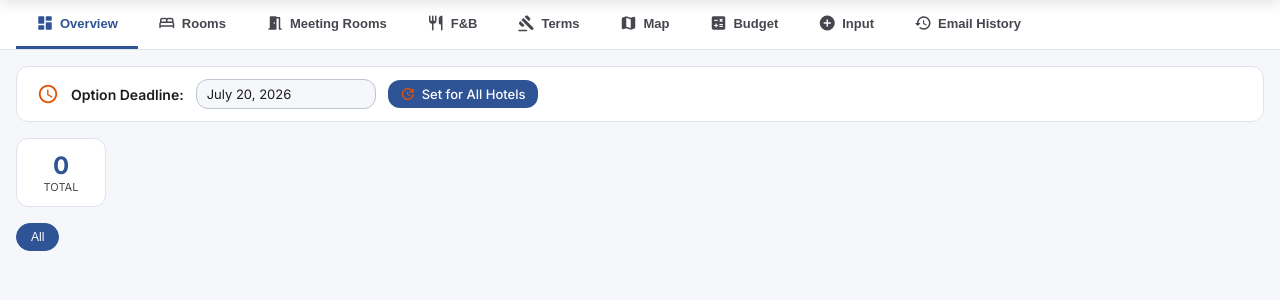
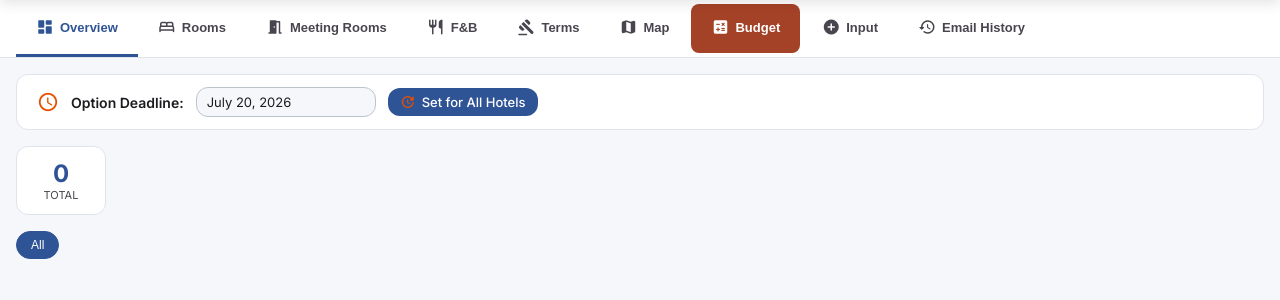
Before and after one commit to stefanococchi/saba-rooming, a Flask app: page /partivia in a window 1280 px wide. Shown: the part 56-356 px from the top of the page. Run offline with Flask 3, Linux system fonts and the light colour scheme; data that the repository does not hold is empty; some libraries are stand-ins or nearby versions.

Commit message:
style: Budget tab button in SabaE20 brand color (#A44227 terracotta)
Co-Authored-By: Claude Opus 4.6 (1M context) <noreply@anthropic.com>

```diff
--- a/templates/partivia.html
+++ b/templates/partivia.html
@@ -219,7 +219,7 @@ textarea { resize:vertical; min-height:120px; }
   <button class="tab-btn" onclick="switchTab('map')">
     <span class="material-icons-round">map</span><span class="tab-label">Map</span>
   </button>
-  <button class="tab-btn" onclick="switchTab('budget')">
+  <button class="tab-btn" onclick="switchTab('budget')" style="background:#A44227;color:#fff;border-radius:8px;margin:4px 2px;border-bottom-color:transparent">
     <span class="material-icons-round">calculate</span><span class="tab-label">Budget</span>
   </button>
   {% if not client_view %}
```
